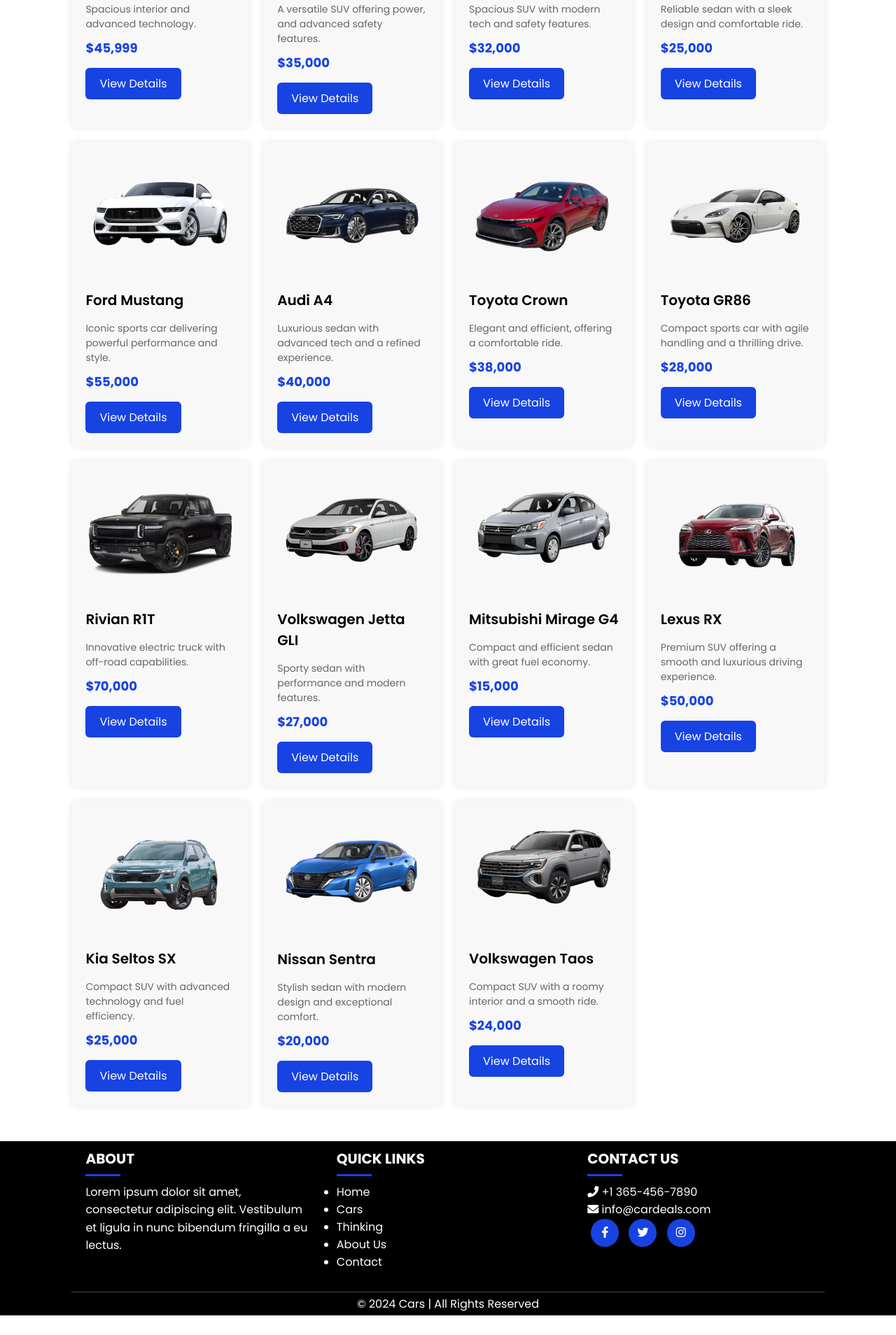
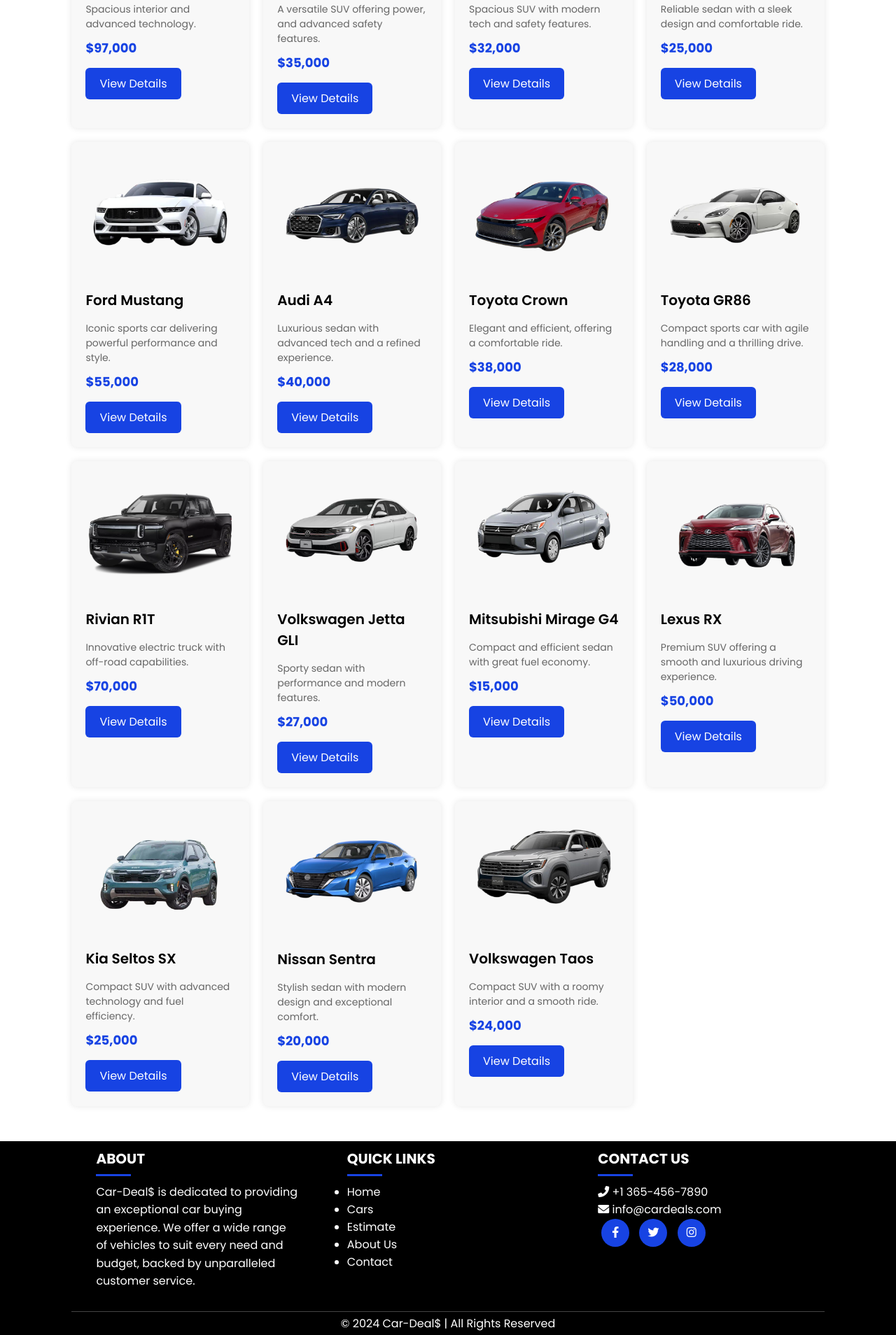
Before and after one commit to S4rthakGupta/CarDeals_ResponsiveWebsite, a plain HTML site: page cars.html in a window 1280 px wide. Shown: the part 505-2413 px from the top of the page at 70% size. Before the commit the page ends 2385 px from the top, so only its background shows below. Drawn offline with Linux system fonts and the light colour scheme.

Commit message:
updating

```diff
--- a/assets/style.css
+++ b/assets/style.css
@@ -416,6 +416,9 @@
     line-height: 1.6;
     color: #333;
     text-align: justify;
+    font-weight: 700;
+    font-style: italic;
+    text-align: center;
 }
 
 .testimonials {
@@ -558,7 +561,7 @@
 
 .footer-section {
     flex: 1;
-    padding: 10px 20px;
+    padding: 10px 35px;
 }
 
 .footer-section h2 {
--- a/cars.html
+++ b/cars.html
@@ -43,7 +43,7 @@
                     <img src="assets/images/car1.png" alt="Image of BMW Car">
                     <h3>BMW M Series</h3>
                     <p>Spacious interior and advanced technology.</p>
-                    <div class="car-price">$45,999</div>
+                    <div class="car-price">$97,000</div>
                     <button class="car-btn">View Details</button>
                 </div>
                 <div class="car-grid-item">
@@ -153,14 +153,14 @@
         <div class="footer-content">
             <div class="footer-section about">
                 <h2>About</h2>
-                <p>Lorem ipsum dolor sit amet, consectetur adipiscing elit. Vestibulum et ligula in nunc bibendum fringilla a eu lectus.</p>
+                <p>Car-Deal$ is dedicated to providing an exceptional car buying experience. We offer a wide range of vehicles to suit every need and budget, backed by unparalleled customer service.</p>
             </div>
             <div class="footer-section links">
                 <h2>Quick Links</h2>
                 <ul>
                     <li><a href="index.html">Home</a></li>
-                    <li><a href="products.html">Cars</a></li>
-                    <li><a href="ok.html">Thinking</a></li>
+                    <li><a href="cars.html">Cars</a></li>
+                    <li><a href="estimate.html">Estimate</a></li>
                     <li><a href="about.html">About Us</a></li>
                     <li><a href="contact.html">Contact</a></li>
                 </ul>
@@ -177,7 +177,7 @@
             </div>
         </div>
         <div class="footer-bottom">
-            &copy; 2024 Cars | All Rights Reserved
+            &copy; 2024 Car-Deal$ | All Rights Reserved
         </div>
     </footer>
 
```
Also changed, not shown: contact.html (+4 -4 lines), estimate.html (+5 -6 lines), index.html (+4 -4 lines).
